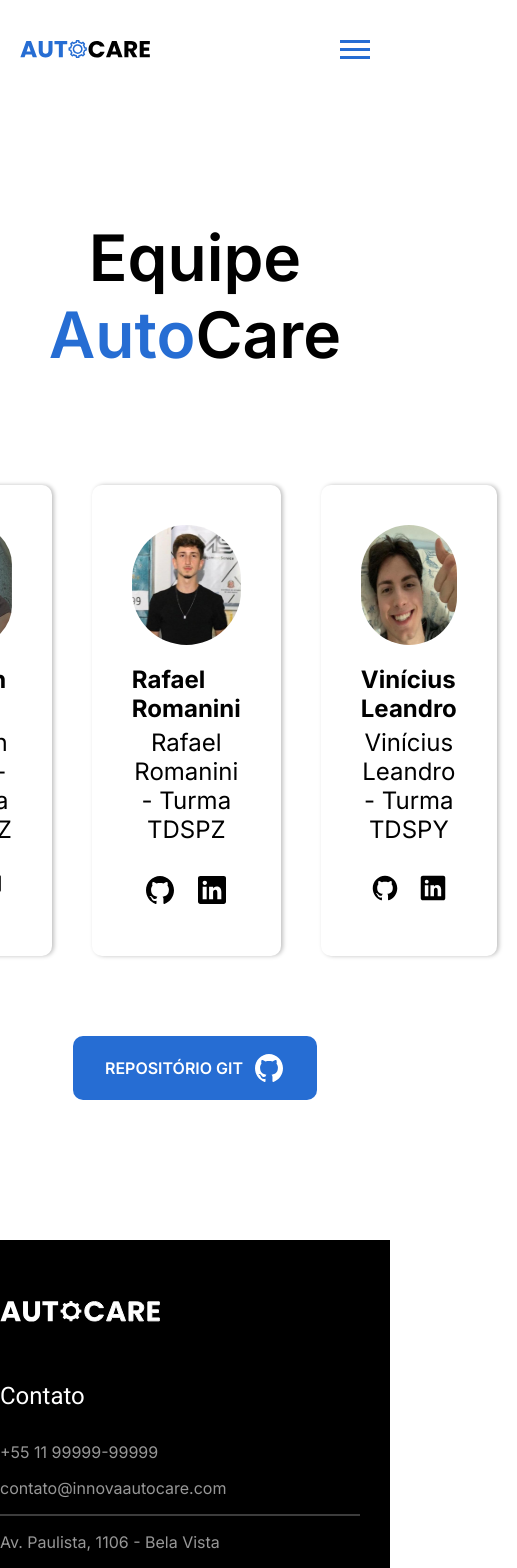
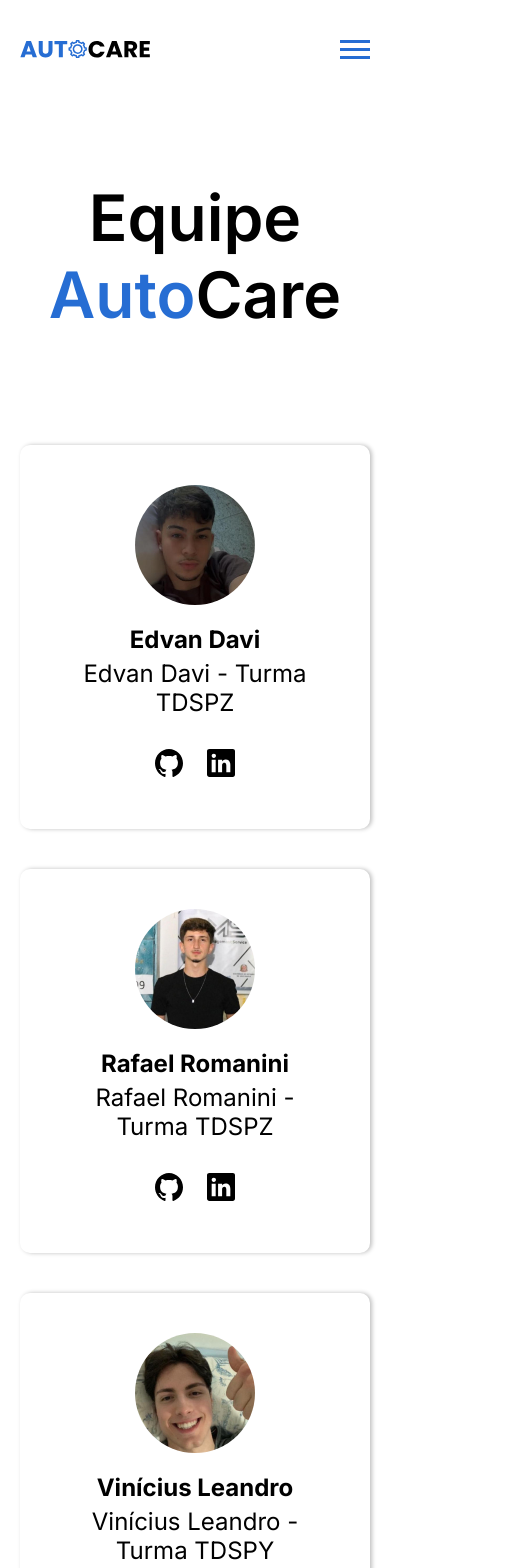
Before and after one commit to InnovaAutoCare/autocare, a React (Vite) app: page /integrantes in a window 390 px wide. Shown: the top 1568 px of the page, 517 px wide, since content can reach past the window. Built offline with nearby package versions, Linux system fonts and the light colour scheme.

Commit message:
Adicionando responsividade a página Integrantes

```diff
--- a/src/Pages/Integrantes/integrantes.module.css
+++ b/src/Pages/Integrantes/integrantes.module.css
@@ -28,3 +28,9 @@
     max-width: fit-content;
     text-decoration: none;
 }
+.main_integrantes {
+    padding: 80px 0 120px;
+}
+.main_integrantes ul{
+    grid-template-columns: 1fr;
+}
```
